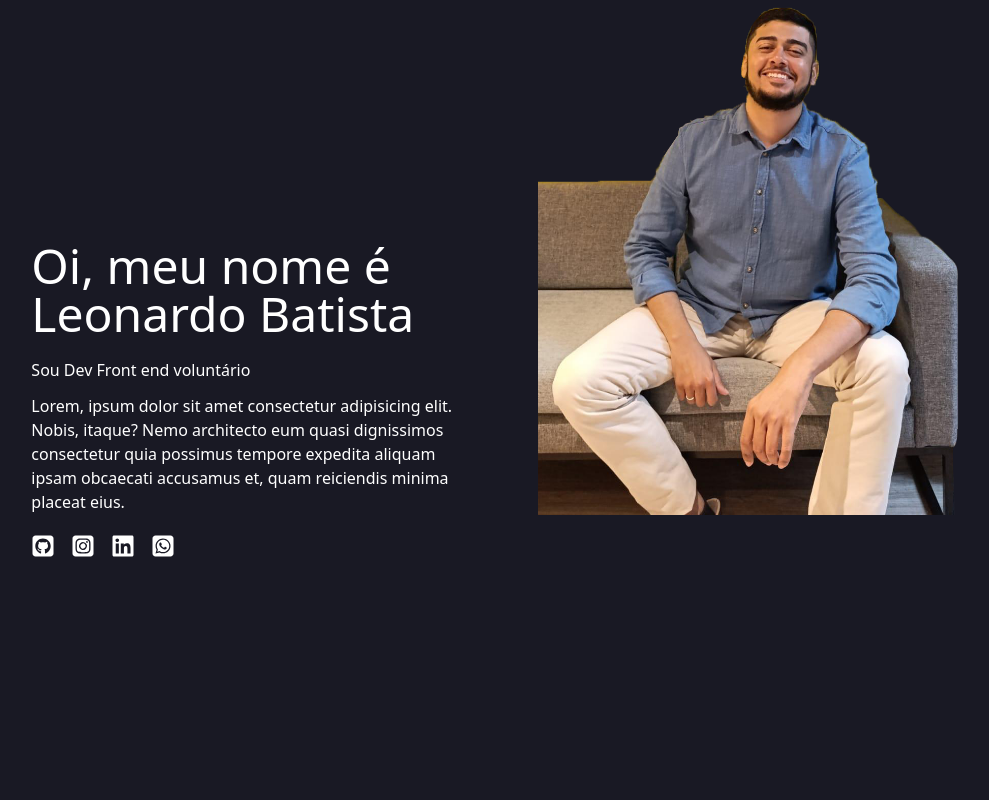
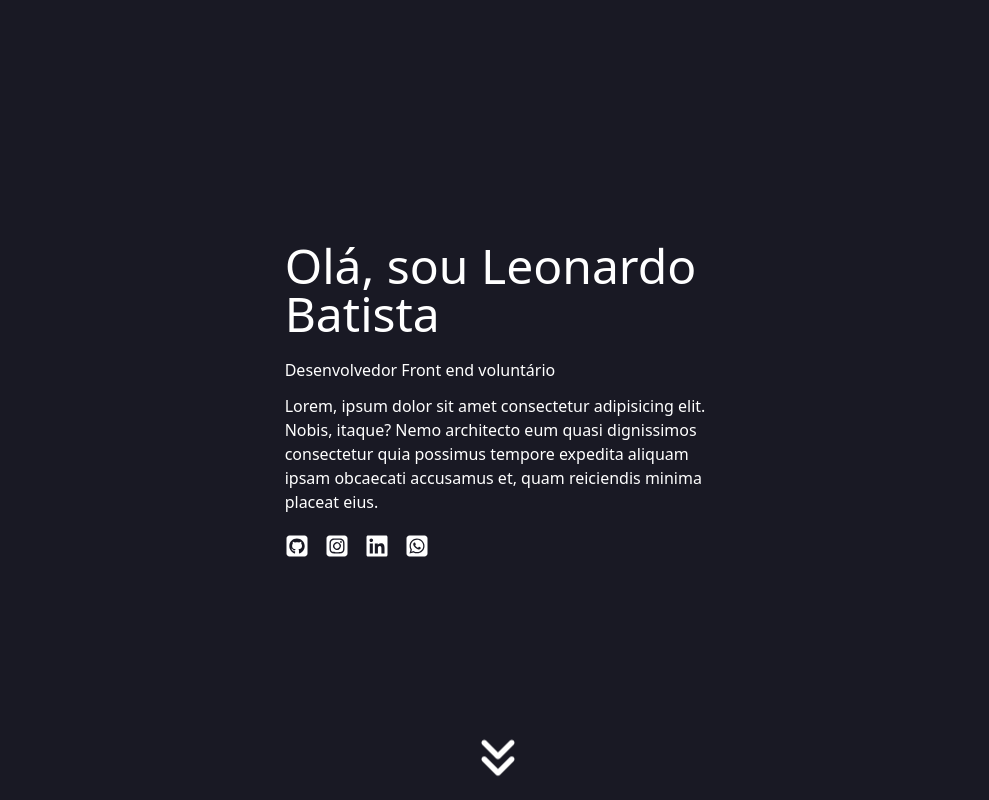
Before and after one commit to DevTec2020/Apresentacao, a React (Vite) app: page / in a window 1280 px wide. Shown: the whole page, without its empty margins (142-1131 px from the left). Built offline with nearby package versions, Linux system fonts and the light colour scheme.

Commit message:
FEAT: adicionanco seta apontando para baixo

```diff
--- a/src/App.tsx
+++ b/src/App.tsx
@@ -8,9 +8,8 @@ import { Person } from "./components/Person"
 export function App() {
    return (
     <>
-      <div className="flex justify-center h-screen w-screen gap-20">
+      <div className="flex items-center justify-center h-screen">
         <Apresentacao />
-        <Person />
       </div>
     </>
   )
--- a/src/components/Apresentacao/index.tsx
+++ b/src/components/Apresentacao/index.tsx
@@ -2,19 +2,20 @@ import Git from "../../assets/Git.svg"
 import Instagram from "../../assets/Instagram.svg"
 import Linkedin from "../../assets/Linkedin.svg"
 import Whatsapp from "../../assets/Whatsapp.svg"
+import Angles from "../../assets/angles.svg"
 
 
 export function Apresentacao(){
     return (
 
-        <div className="flex flex-col justify-center text-white w-1/3">
+        <div className="flex flex-col text-white w-1/3">
             <div>
-                <h1 className="text-5xl">Oi, meu nome é <br />Leonardo Batista</h1>
+                <h1 className="text-5xl">Olá, sou Leonardo Batista</h1>
             </div>
 
             <div className="mt-5">
-                <h2>Sou
-                    <span> Dev Front end</span>
+                <h2>
+                    <span> Desenvolvedor Front end</span>
                     <span> voluntário</span>
                 </h2>
             </div>
@@ -24,13 +25,16 @@ export function Apresentacao(){
                 Nemo architecto eum quasi dignissimos consectetur quia possimus tempore expedita aliquam ipsam obcaecati accusamus et, quam reiciendis minima placeat eius.
             </div>
 
-            <div className="mt-5 flex gap-4">
+            <div className="mt-5 flex  gap-4">
                 <button type="button"><img src={Git} alt="Git Ico" /></button>
                 <button type="button"><img src={Instagram} alt="Ico Instagram" /></button>
                 <button type="button"><img src={Linkedin} alt="Ico Linkedin" /></button>
                 <button type="button"><img src={Whatsapp} alt="Ico Whatsapp" /></button>
             </div>
 
+            <div className="fixed bottom-5 left-1/2 transform -translate-x-1/2 ">
+                <img src={Angles} alt="Setas Down" className="animate-bounce"/>
+            </div>
 
         </div>
     )
```
Also changed, not shown: src/assets/angles.svg (added).
